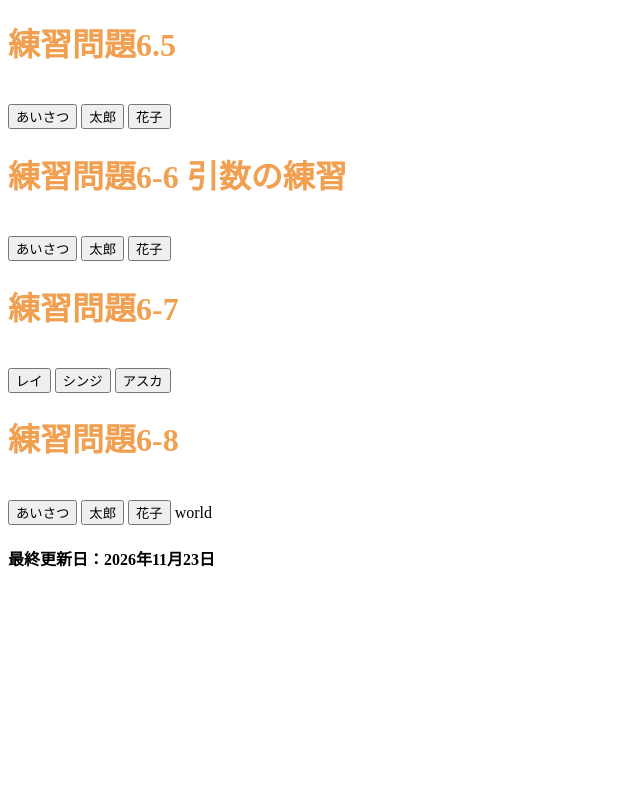
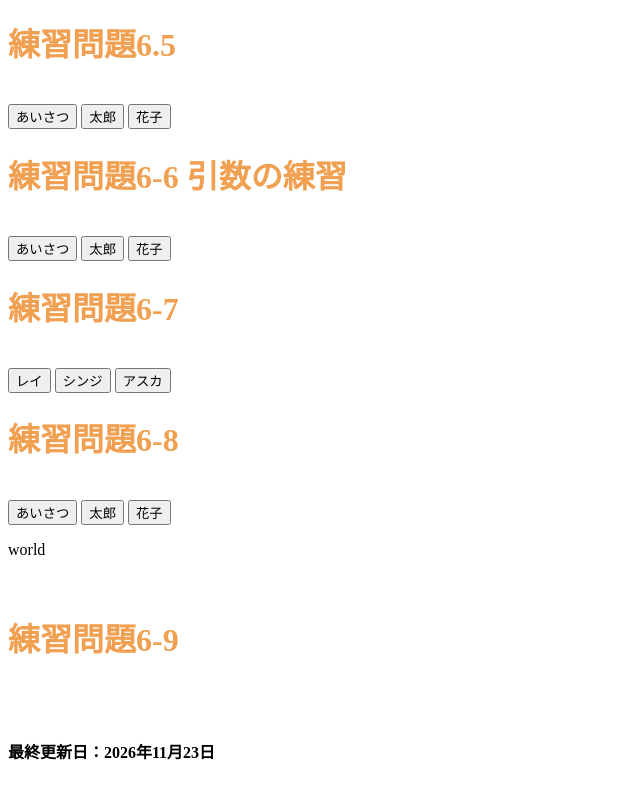
Before and after one commit to zm23237/web2026.aki.zm23237, a plain HTML site: page index.html in a window 1280 px wide. Shown: the part 1207-2005 px from the top of the page, without its empty margins (0-640 px from the left). Before the commit the page ends 1824 px from the top, so only its background shows below. Drawn offline with Linux system fonts and the light colour scheme.

Commit message:
Update index.html

```diff
--- a/index.html
+++ b/index.html
@@ -149,7 +149,11 @@
     <input type="button" value="あいさつ" onclick="sayhello68();">
     <input type="button" value="太郎" onclick="taro68();">
     <input type="button" value="花子" onclick="hanako68();">
-    world
+    <p id="who68">world</p>
+
+    <br>
+    <h1>練習問題6-9</h1>
+    <br>
 
     <br>
     <h4>最終更新日：2026年11月23日</h4>
```
